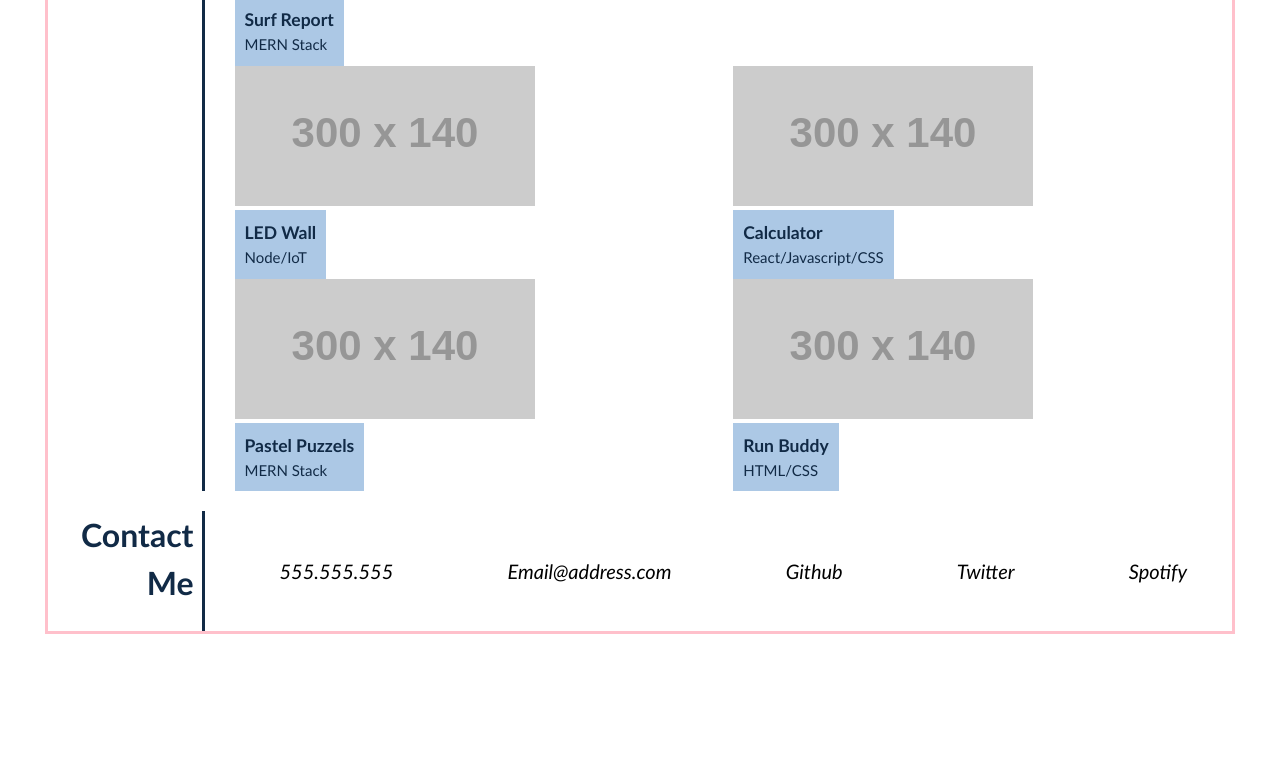
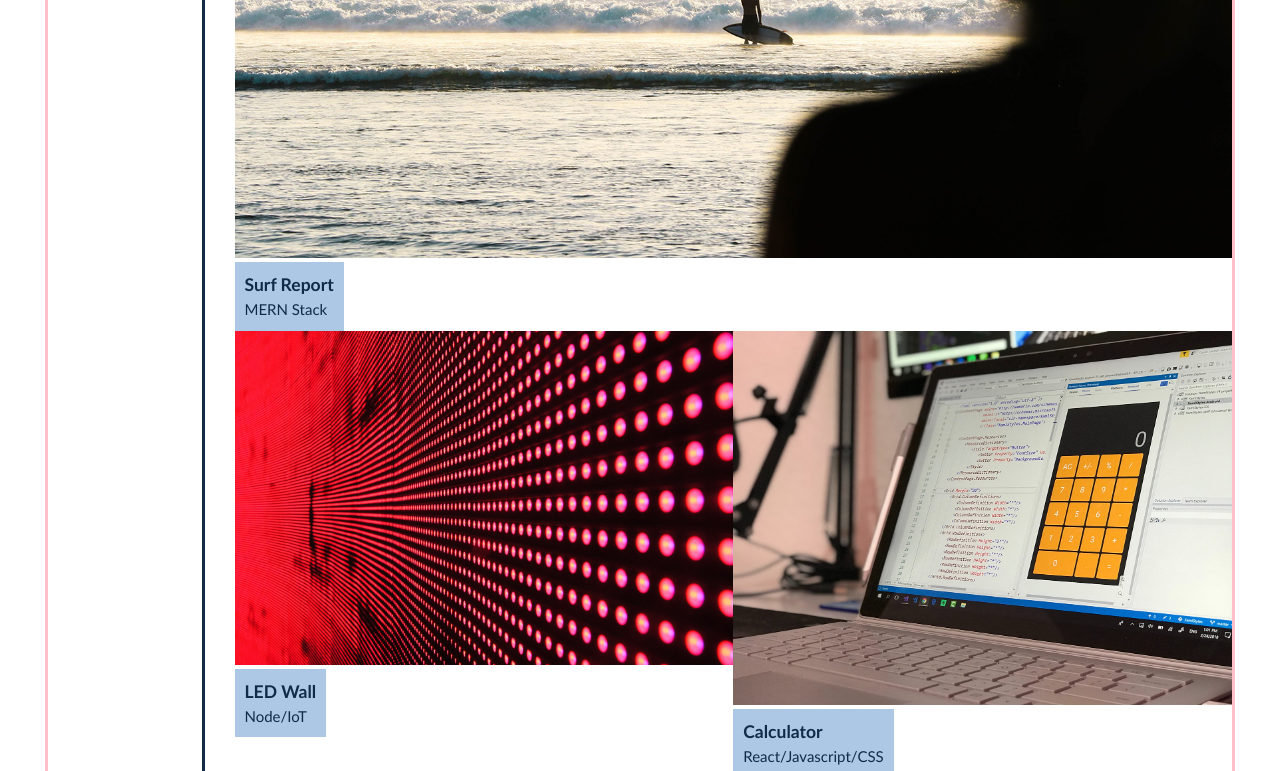
Before and after one commit to senseilein/portfolio, a plain HTML site: page index.html in a window 1280 px wide. Shown: the part 912-1683 px from the top of the page. Before the commit the page ends 1546 px from the top, so only its background shows below. Drawn offline with Linux system fonts and the light colour scheme; placeholder pictures from the web are drawn by us.

Commit message:
Add project pictures to html

```diff
--- a/assets/css/style.css
+++ b/assets/css/style.css
@@ -150,6 +150,11 @@ header nav {
   text-align: right;
 }
 
+#about P{
+  font-size: 1.8rem;
+  text-align: justify;
+}
+
 .project-text{
   background-color: var(--light-blue);
   display: inline-block;
@@ -165,17 +170,12 @@ header nav {
 }
 
 
-/*---------- content ----------*/
+/*---------- CONTENT ----------*/
 #about-content,
 #work-content,
 #contact-content{
   flex: 3 1 75%;
   /* width: to be set in relation to h1 size*/
-}
-
-#about P{
-  font-size: 1.8rem;
-  text-align: justify;
 }
 
 #small-projects-section{
@@ -187,6 +187,12 @@ header nav {
   width: 50%;
 }
 
+/*---------- IMAGE ----------*/
+img{
+  max-width:100%;
+max-height:100%;
+object-fit: contain;
+}
 
 /*---------- FOOTER ----------*/
 
--- a/index.html
+++ b/index.html
@@ -70,7 +70,7 @@
           <article id="project1">
             <div class="project-image">
               <a href="https://placeholder.com">
-                <img src="https://via.placeholder.com/600x400"
+                <img src="./assets/images/projects/02-portfolio-4.jpg"
                   alt="project snippet"></a>
             </div>
             <div class="project-text">
@@ -84,7 +84,7 @@
         <div id="small-projects-section" class="image-sections flex-row">
           <article id="project2" class="small-projects">
             <div class="project-image">
-              <a href="https://placeholder.com"><img src="https://via.placeholder.com/300x140"
+              <a href="https://placeholder.com"><img src="./assets/images/projects/02-portfolio-1.jpg"
                   alt="project snippet"></a>
             </div>
             <div class="project-text">
@@ -96,7 +96,7 @@
           </article>
           <article id="project3" class="small-projects">
             <div class="project-image">
-              <a href="https://placeholder.com"><img src="https://via.placeholder.com/300x140"
+              <a href="https://placeholder.com"><img src="./assets/images/projects/02-portfolio-2.jpg"
                   alt="project snippet"></a>
             </div>
             <div class="project-text">
@@ -109,7 +109,7 @@
           </article>
           <article id="project4" class="small-projects">
             <div class="project-image">
-              <a href="https://placeholder.com"><img src="https://via.placeholder.com/300x140"
+              <a href="https://placeholder.com"><img src="./assets/images/projects/02-portfolio-3.jpg"
                   alt="project snippet"></a>
             </div>
             <div class="project-text">
@@ -121,7 +121,7 @@
           </article>
           <article id="project5" class="small-projects">
             <div class="project-image">
-              <a href="https://placeholder.com"><img src="https://via.placeholder.com/300x140"
+              <a href="https://placeholder.com"><img src="./assets/images/projects/02-run-buddy.jpg"
                   alt="project snippet"></a>
             </div>
             <div class="project-text">
```
